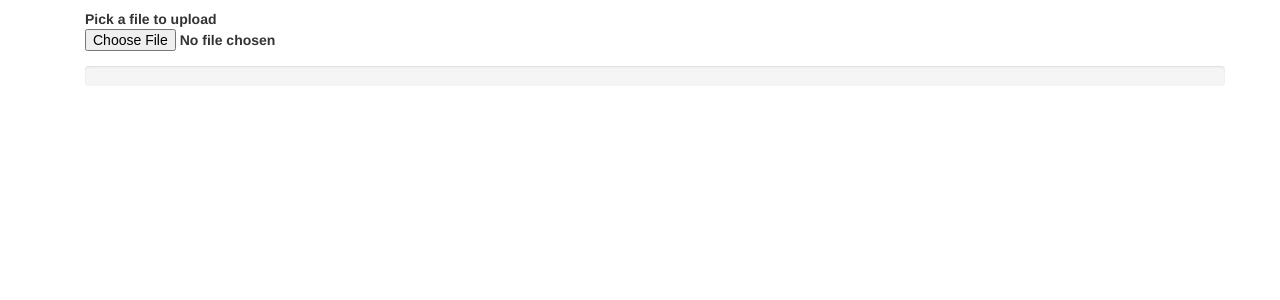
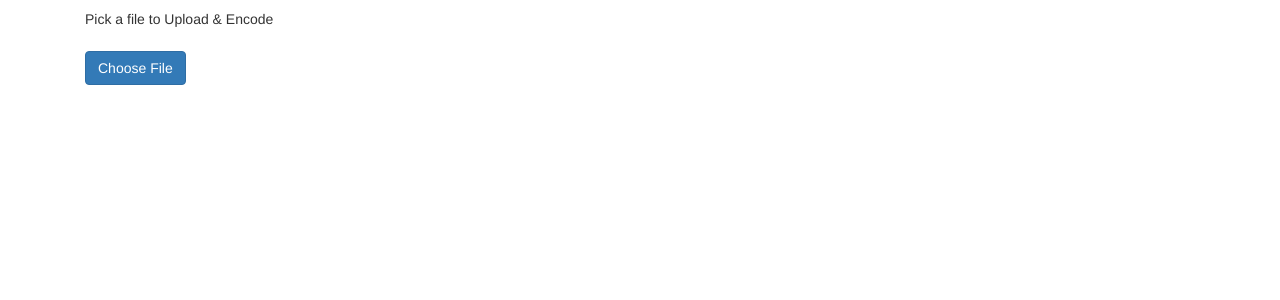
Before and after one commit to erendira/touchstone, a Django app: template encoder/webapp/django/templates/converter/index.html in a window 1280 px wide. Shown: the part 51-351 px from the top of the page. Run offline with Django 3.2, Linux system fonts and the light colour scheme; the template is opened without the code that fills it: most values are stand-ins (such as "Sample title", 1, 10 or a date in 2020); some libraries are stand-ins or nearby versions.

Commit message:
Prettify html buttons & UI

```diff
--- a/encoder/webapp/django/templates/converter/index.html
+++ b/encoder/webapp/django/templates/converter/index.html
@@ -20,22 +20,29 @@ $(".alert").delay(4500).fadeOut();
 </script>
 
 <div class="container">
+    Pick a file to Upload & Encode
+    <span>
+        <input type="file"
+        style="visibility:hidden; width: 1px;"
+        id='upfile' name='upfile'
+        onchange="$(this).parent().find('span').html($(this).val().replace('C:\\fakepath\\', ''))"  /> <!-- Chrome security returns 'C:\fakepath\'  -->
+        <input class="btn btn-primary" type="button" value="Choose File" onclick="$(this).parent().find('input[type=file]').click();"/> <!-- on button click fire the file click event -->
+        &nbsp;
+        <span  class="badge badge-important" ></span>
+    </span>
 
-    <p>
-    <label>Pick a file to upload
-        <input id="upfile" type="file" name="upfile" />
-    </label>
-
-    <div id="progress-bar" class="progress">
+    </br></br>
+    <div id="progress-bar" class="progress" style="display: none;">
         <div class="progress-bar"></div>
     </div>
-
 </div>
 
 <script type="text/javascript">
 
 // Custom jQuery xhr instance to support our progress bar.
 var xhr_with_progress = function() {
+    var e = document.getElementById("progress-bar");
+    e.style.display = 'block';
     var xhr = new window.XMLHttpRequest();
     xhr.upload.addEventListener("progress",
         function(evt) {
--- a/encoder/webapp/django/templates/status/index.html
+++ b/encoder/webapp/django/templates/status/index.html
@@ -61,7 +61,7 @@ $(".alert").delay(4500).fadeOut();
         No jobs have been submitted.
         </br></br>
         <form action="/">
-            <input class="btn btn-med" type="submit" value="Submit New Encoding Job">
+            <input class="btn btn-med btn-primary" type="submit" value="Submit New Encoding Job">
         </form>
     {% endif %}
 </center>
```
